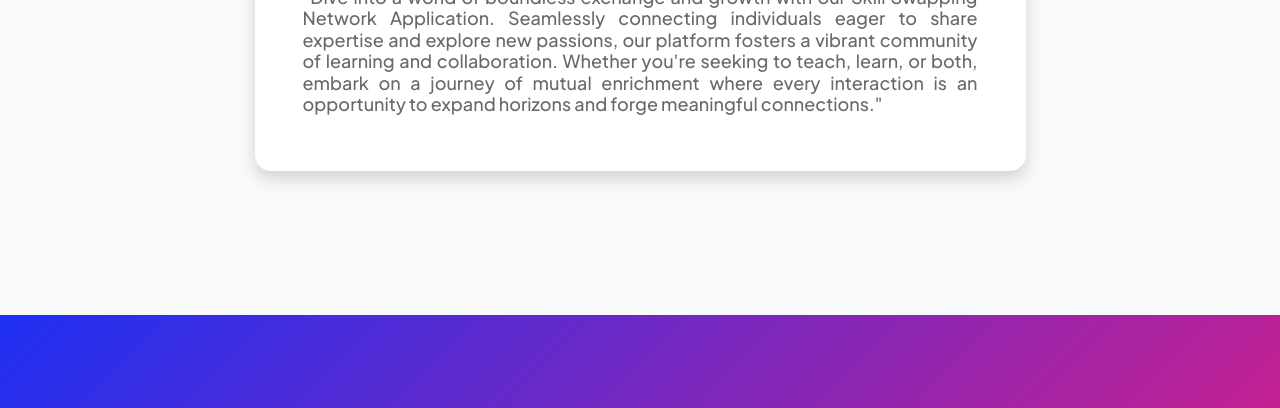
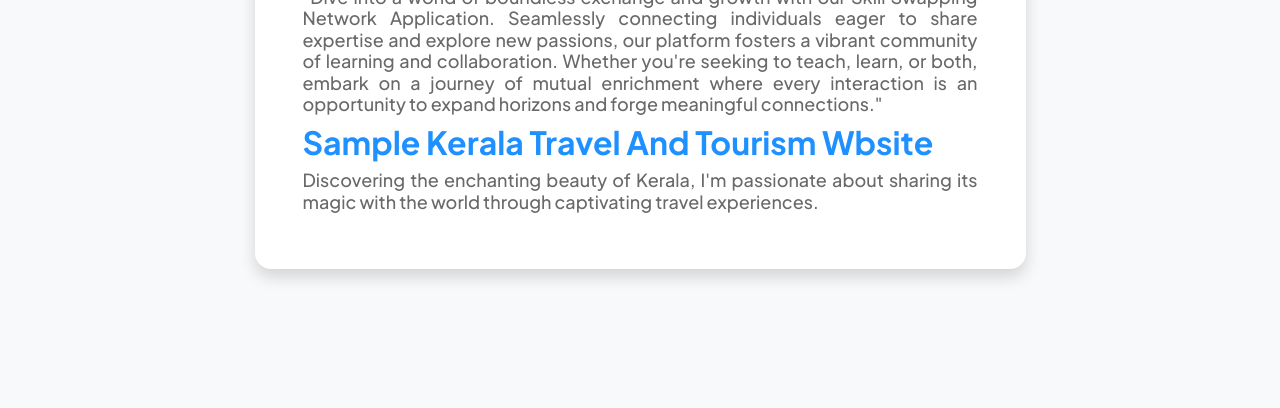
Before and after one commit to AdhinShaji7/AdhinShaji.github.io, a plain HTML site: page projects.html in a window 1280 px wide. Shown: the part 616-1024 px from the top of the page. Drawn offline with nearby package versions, Linux system fonts and the light colour scheme.

Commit message:
projects.html

```diff
--- a/projects.html
+++ b/projects.html
@@ -61,6 +61,9 @@
 <h4 style="text-align: justify; font-size: 18px; color: #696969;">
     "Dive into a world of boundless exchange and growth with our Skill Swapping Network Application. Seamlessly connecting individuals eager to share expertise and explore new passions, our platform fosters a vibrant community of learning and collaboration. Whether you're seeking to teach, learn, or both, embark on a journey of mutual enrichment where every interaction is an opportunity to expand horizons and forge meaningful connections."
 </h4>
+<h2 class="fw-bolder" style="color: #1e90ff;">Sample Kerala  Travel And  Tourism Wbsite</h2>
+<h4 style="text-align: justify; font-size: 18px; color: #696969;">
+    Discovering the enchanting beauty of Kerala, I'm passionate about sharing its magic with the world through captivating travel experiences.
 
                                     </div>
                                 </div>
```
